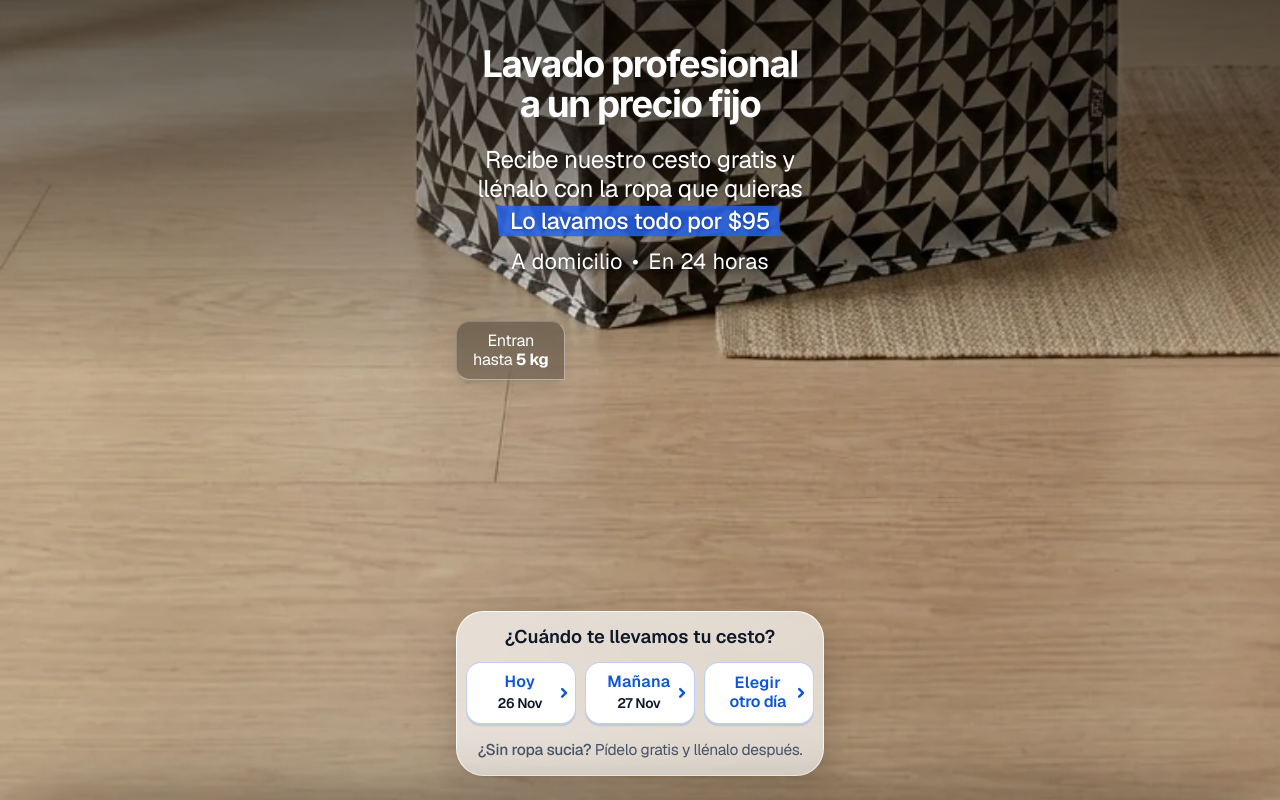
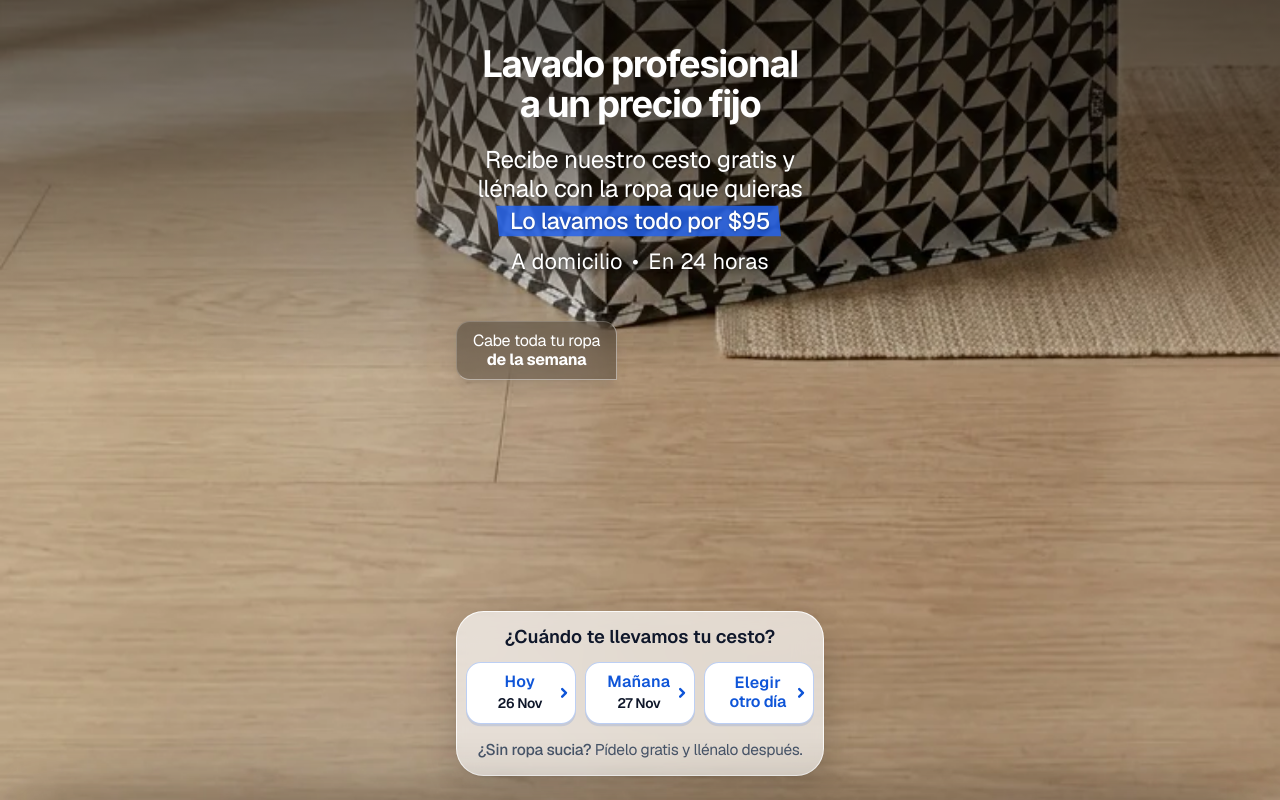
Before and after one commit to oropezamaximiliano9-ctrl/SomosLav, a React (Vite) app: page / in a window 1280 px wide. Built offline with nearby package versions, Linux system fonts and the light colour scheme; no server answers; the database is empty; a web font is replaced by a local one.

Commit message:
feat(landing): update hero badge copy
Refactor the capacity badge text to be more descriptive and marketing-focused.

```diff
--- a/src/components/landing/HeroSection.tsx
+++ b/src/components/landing/HeroSection.tsx
@@ -327,10 +327,8 @@ export const HeroSection: React.FC<HeroSectionProps> = ({
 
       {/* Etiqueta flotante de capacidad anclada proporcionalmente */}
       <div className="hero-badge">
-        <span className="hero-badge-main">Entran</span>
-        <span className="hero-badge-sub">
-          <span className="font-normal">hasta</span> 5 kg
-        </span>
+        <span className="hero-badge-main">Cabe toda tu ropa</span>
+        <span className="hero-badge-sub">de la semana</span>
       </div>
 
       {/* Cápsula inferior con selector de fechas */}
```
